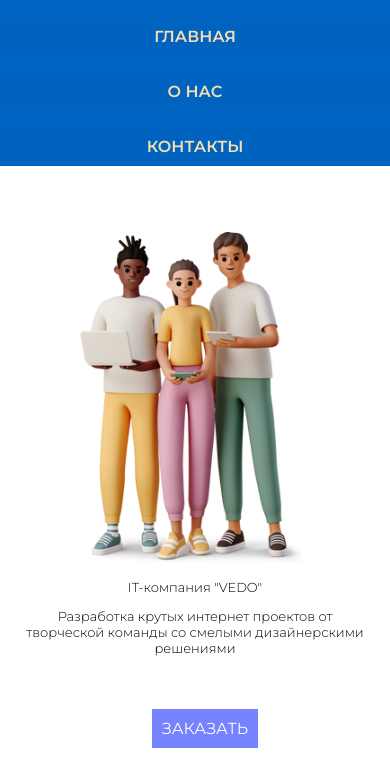
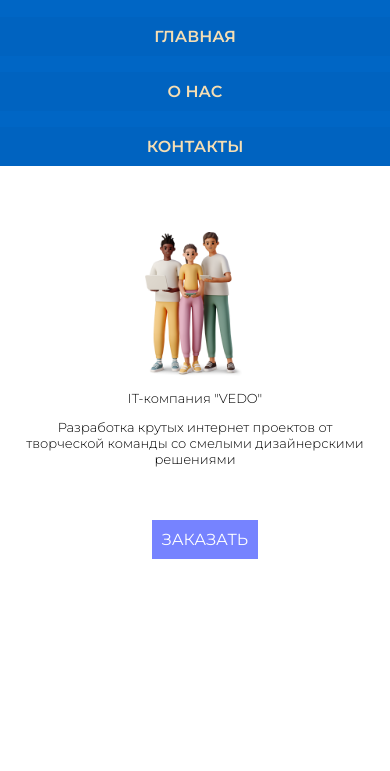
Before and after one commit to usenovk/Vedo, a plain HTML site: page index.html in a window 390 px wide. Shown: the part 73-844 px from the top of the page. Drawn offline with Linux system fonts and the light colour scheme.

Commit message:
Update header.css

```diff
--- a/css/header.css
+++ b/css/header.css
@@ -43,7 +43,7 @@ a{
     align-items: center;
 
 }
-.header-box-img{
+.header-box-img11{
     text-align: center;
 }
 .header-box-text {
@@ -122,8 +122,9 @@ a{
         text-decoration: initial;
     }
     .header-box{
+        text-align: center;
         height: 70vh;
-        display:list-item;
+        display: block;
         background: white;
     }
     .header-box-img{
@@ -158,7 +159,7 @@ a{
     }
     .header-box-img11{
         padding-top: 50px;
-        width: 230px;
+        width: 100px;
     }
 
 }
```
